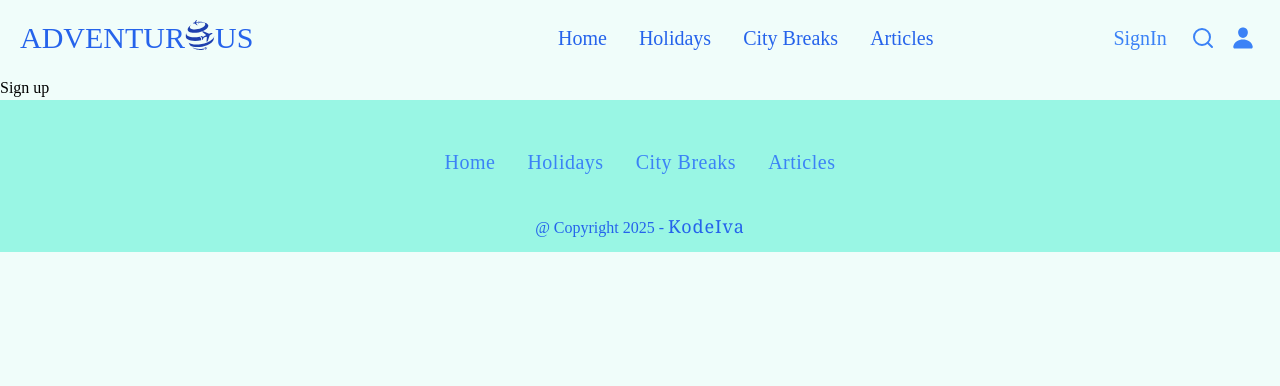
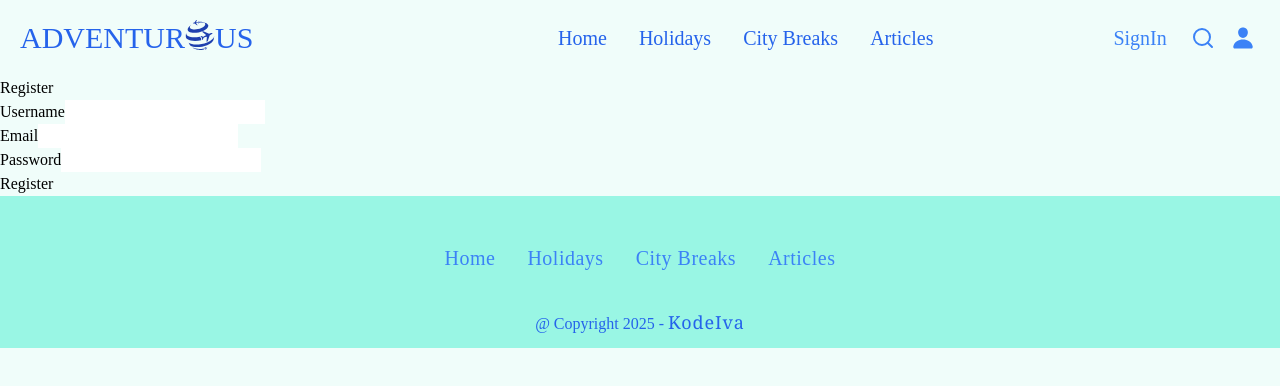
Before and after one commit to KodeIva/adventurous, a React (Create React App) app: page /signup in a window 1280 px wide. Shown: the top 386 px of the page. Built offline with nearby package versions, Linux system fonts and the light colour scheme.

Commit message:
Registration form created - labels/inputs

```diff
--- a/src/pages/Signup.jsx
+++ b/src/pages/Signup.jsx
@@ -1,10 +1,28 @@
-import React from 'react'
+
 
 const Signup = () => {
   return (
-    <div>
-      Sign up
-    </div>
+   <section>
+    <form method="POST">
+      <div>
+        <h4>Register</h4>
+        <div>
+          <label htmlFor="">Username</label>
+          <input type="text" />
+        </div>
+        <div>
+          <label htmlFor="">Email</label>
+          <input type="email" name="email" />
+        </div>
+        <div>
+          <label htmlFor="">Password</label>
+          <input type="password" name="password" />
+        </div>
+        <button>Register</button>
+      </div>
+
+    </form>
+   </section>
   )
 }
 
```
